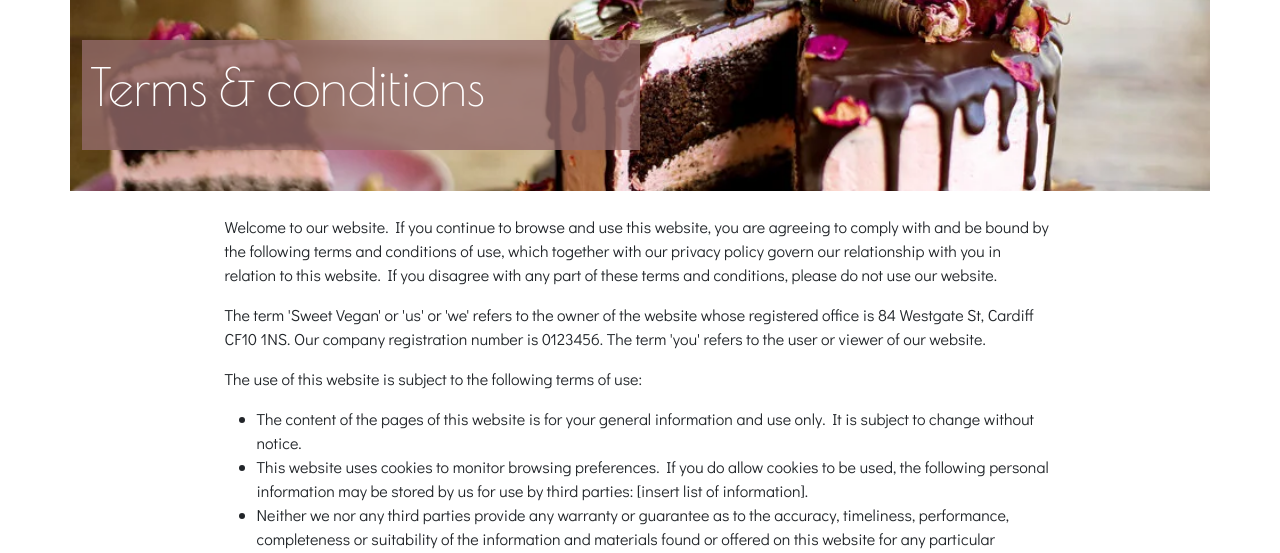
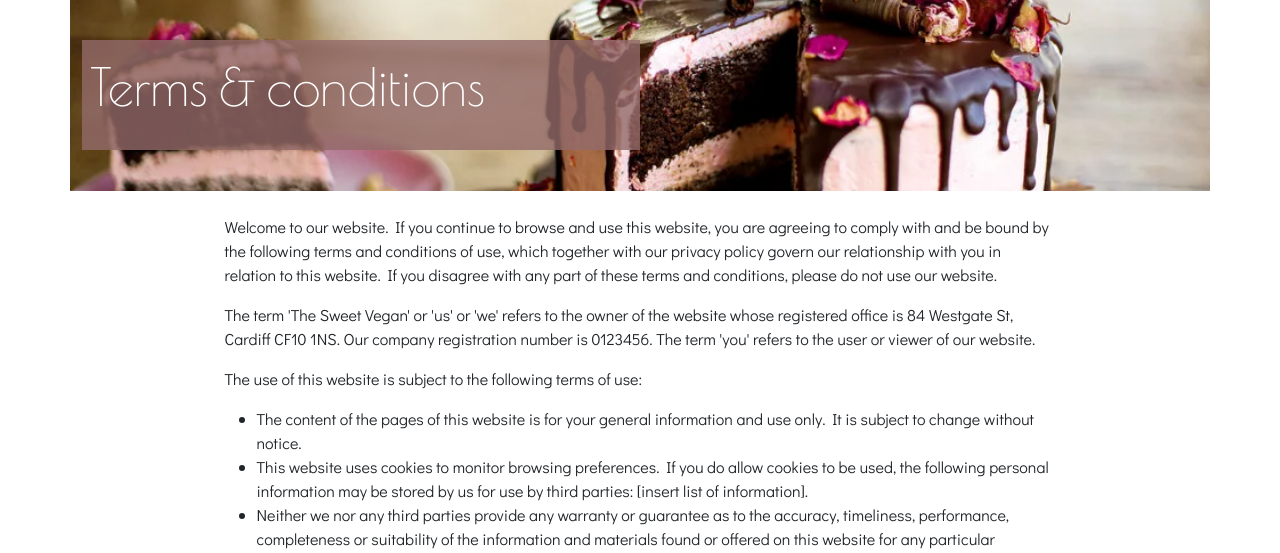
Before and after one commit to mattgriffindev/filfthy-gorgeous-vegan, a Flask app: page /terms in a window 1280 px wide. Shown: the part 81-634 px from the top of the page. Run offline with Flask 2, Linux system fonts and the light colour scheme; some libraries are stand-ins or nearby versions; some web fonts are replaced.

Commit message:
Edit terms.html: edit content

```diff
--- a/cakebox/templates/terms.html
+++ b/cakebox/templates/terms.html
@@ -31,7 +31,7 @@
                     with and be bound by the following terms and conditions of use, which together with our privacy
                     policy govern our relationship with you in relation to this website. If you disagree with any part
                     of these terms and conditions, please do not use our website.</p>
-                <p>The term 'Sweet Vegan' or 'us' or 'we' refers to the owner of the website whose registered
+                <p>The term 'The Sweet Vegan' or 'us' or 'we' refers to the owner of the website whose registered
                     office
                     is 84 Westgate St, Cardiff CF10 1NS. Our company registration number is 0123456. The term 'you'
                     refers to the user or viewer of our website.</p>
```
